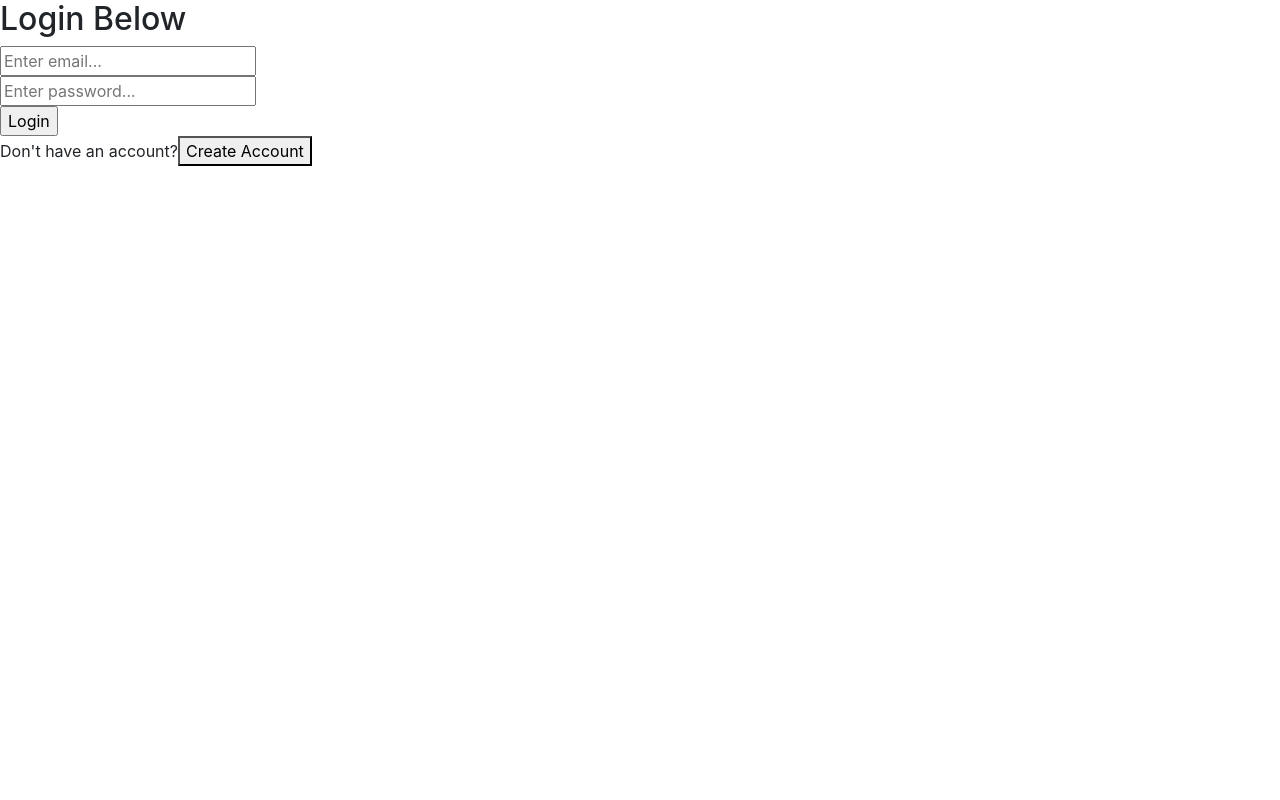
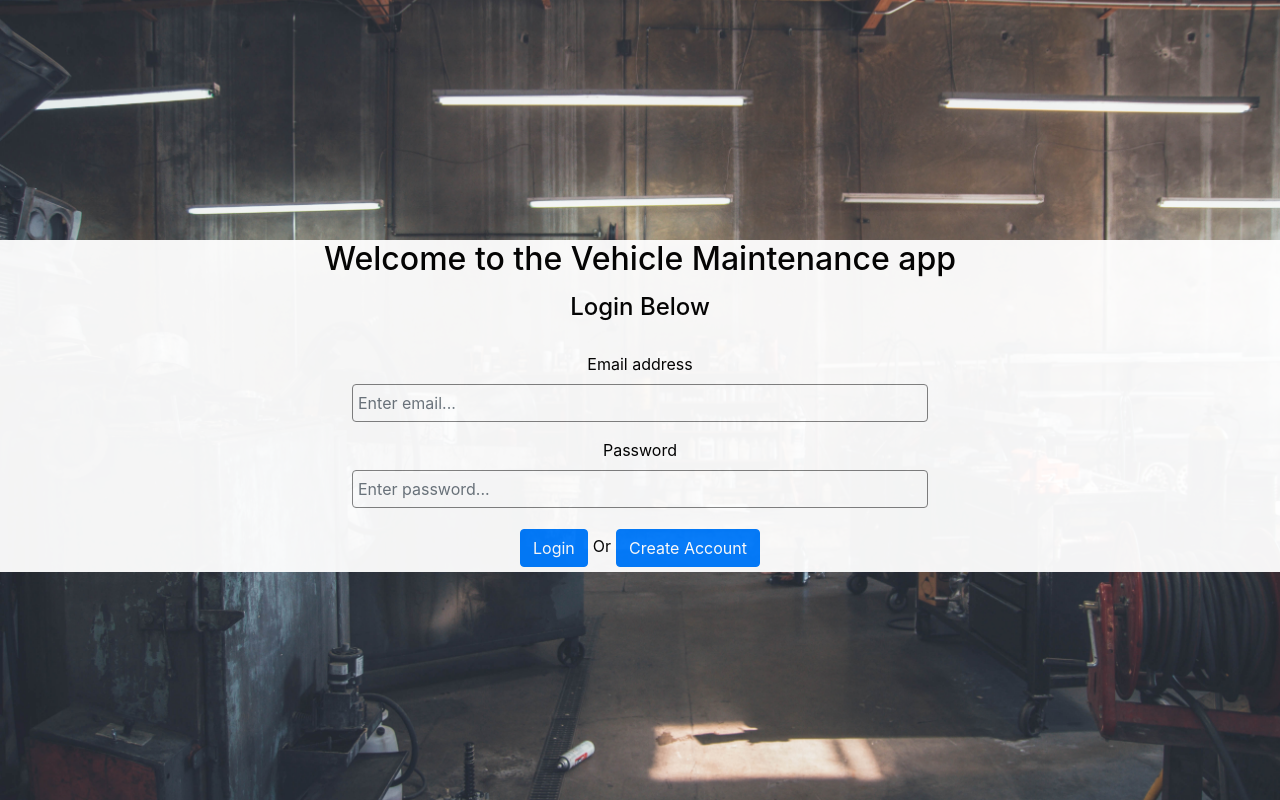
Before and after one commit to kenyounot/maintenance-tracker, a React (Create React App) app in the folder client/: page /login in a window 1280 px wide. Built offline with nearby package versions, Linux system fonts and the light colour scheme.

Commit message:
Style login page

```diff
--- a/client/src/App.js
+++ b/client/src/App.js
@@ -17,7 +17,7 @@ class App extends Component {
 
 	render() {
 		return (
-			<div>
+			<div id='app'>
 				<Switch>
 					<Route exact path='/' component={Login} />
 					<Route exact path='/login' component={Login} />
--- a/client/src/components/LoginForm.js
+++ b/client/src/components/LoginForm.js
@@ -1,30 +1,41 @@
 import React from 'react';
+import Button from 'react-bootstrap/Button';
+import Form from 'react-bootstrap/Form';
 
 const LoginForm = props => {
 	return (
-		<div>
-			<h2>Login Below</h2>
-			<form className='input-form' onSubmit={props.handleOnSubmit}>
-				<input
+		<div className='login-component'>
+			<h2>Welcome to the Vehicle Maintenance app</h2>
+			<h4>Login Below</h4>
+			<Form className='login-form' onSubmit={props.handleOnSubmit}>
+				<Form.Group controlId='formBasicEmail'>
+					<Form.Label>Email address</Form.Label>
+					<Form.Control
 						onChange={props.handleOnChange}
 						type='email'
 						name='email'
 						placeholder='Enter email...'
 						value={props.userInfo.email}
 					/>
-				<br />
-				<input
+				</Form.Group>
+				<Form.Group controlId='formBasicPassword'>
+					<Form.Label>Password</Form.Label>
+					<Form.Control
 						onChange={props.handleOnChange}
 						type='password'
 						name='password'
 						placeholder='Enter password...'
 						value={props.userInfo.password}
 					/>
-				<br />
-				<input type='submit' value='Login' />
-			</form>
-			Don't have an account?
-			<button onClick={props.handleCreateClick}>Create Account</button>
+				</Form.Group>
+				<Button variant='primary' type='submit'>
+					Login
+				</Button>
+				Or
+				<Button variant='primary' onClick={props.handleCreateClick}>
+					Create Account
+				</Button>
+			</Form>
 		</div>
 	);
 };
--- a/client/src/components/NavBar.js
+++ b/client/src/components/NavBar.js
@@ -8,7 +8,7 @@ const NavBar = props => {
 		<div>
 			<ul>
 				<li>
-					<Link to='/login'>Home</Link>
+					<Link to='/garage'>Garage</Link>
 				</li>
 				<li>
 					<Link to='/login' onClick={props.userLogout}>
--- a/client/src/containers/Login.js
+++ b/client/src/containers/Login.js
@@ -1,5 +1,6 @@
 import React, { Component } from 'react';
 import LoginForm from '../components/LoginForm';
+import Jumbotron from 'react-bootstrap/Jumbotron';
 import { connect } from 'react-redux';
 import { userAuthenticate } from '../actions/userAuthenticate';
 import { fetchVehicles } from '../actions/fetchVehicles';
@@ -51,7 +52,7 @@ export class Login extends Component {
 
 	render() {
 		return (
-			<div>
+			<div className='login-container'>
 				<LoginForm
 					handleCreateClick={this.handleCreateClick}
 					handleOnChange={this.handleOnChange}
--- a/client/src/index.css
+++ b/client/src/index.css
@@ -10,6 +10,13 @@ code {
 	font-family: source-code-pro, Menlo, Monaco, Consolas, 'Courier New', monospace;
 }
 
+html,
+body,
+#root,
+#app {
+	height: 100%;
+}
+
 .vehicle-card {
 	border: 1px solid black;
 	margin: 5px;
@@ -20,3 +27,47 @@ code {
 	border: 1px solid black;
 	margin: 5px;
 }
+
+.login-component {
+	background-color: white;
+	opacity: 95%;
+	color: black;
+	position: absolute;
+	top: 30%;
+	width: 100%;
+	text-align: center;
+}
+
+.login-component > h4 {
+	margin: 15px 0 30px;
+}
+
+.login-container {
+	background-image: url('../src/images/neonbrand-ZSz1m4JPDqU-unsplash.jpg');
+
+	height: 100%;
+
+	background-position: center;
+	background-repeat: no-repeat;
+	background-size: cover;
+}
+
+.login-form {
+	margin: auto;
+
+	width: 50%;
+}
+
+button {
+	margin: 5px;
+}
+
+input[type='text'],
+input[type='email'],
+input[type='password'] {
+	display: block;
+	margin: auto;
+	width: 90%;
+	border: 1px solid #818181;
+	padding: 5px;
+}
```
Also changed, not shown: client/src/images/neonbrand-ZSz1m4JPDqU-unsplash.jpg (added). Lines whose indentation alone changed are shown as unchanged.
